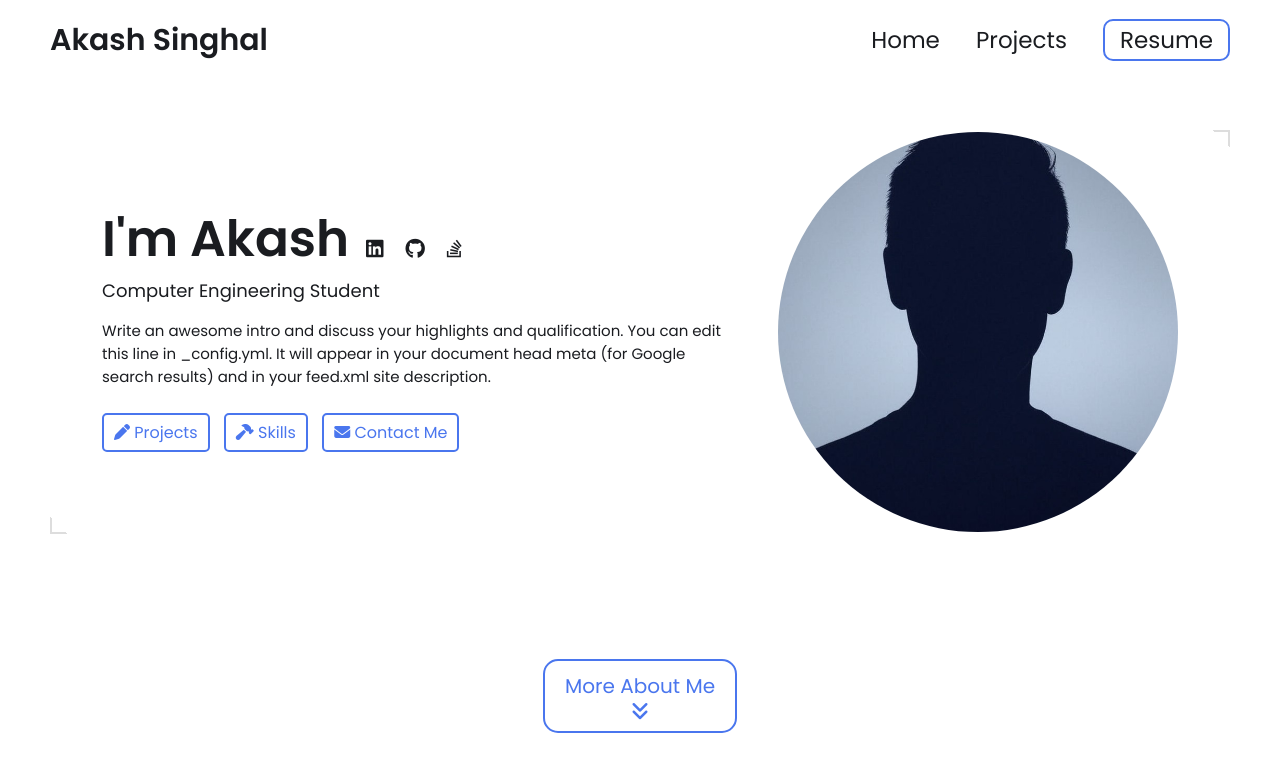
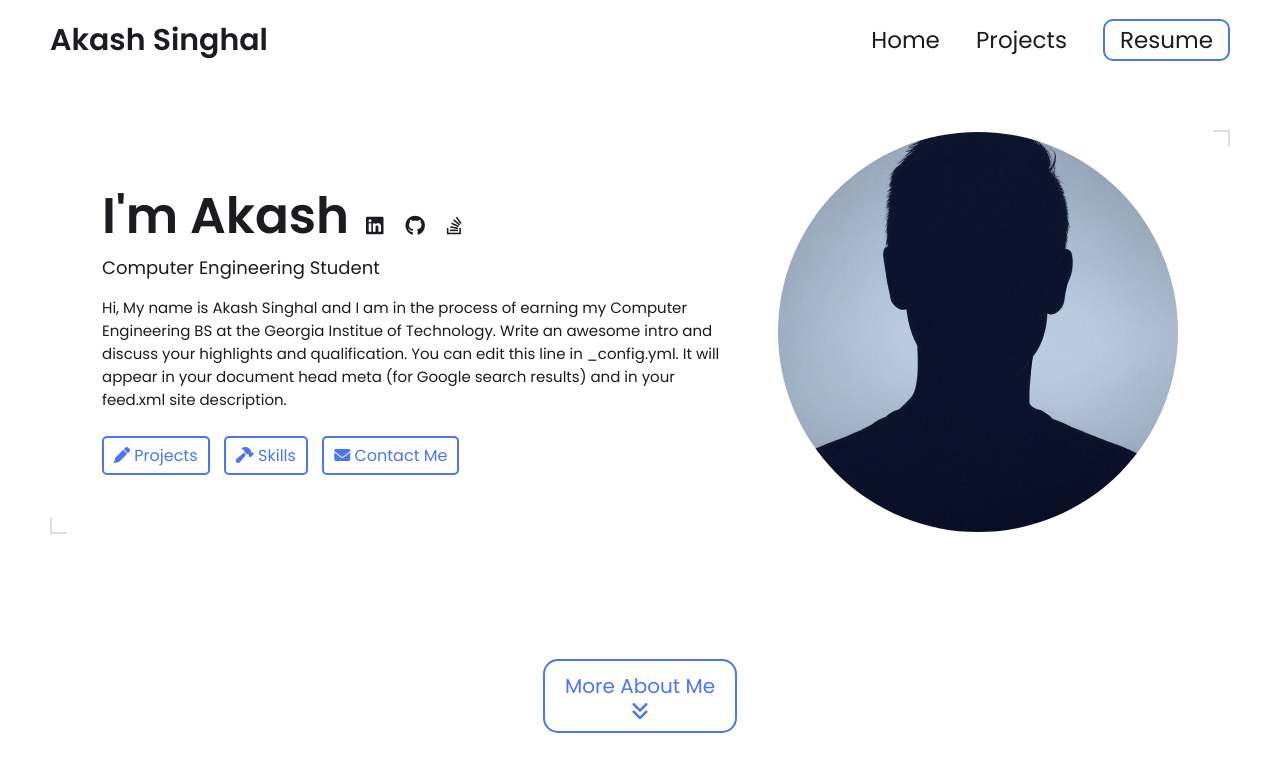
Before and after one commit to TheAkashSinghal/TheAkashSinghal.github.io, a Jekyll site: the page built from index.html, in a window 1280 px wide and 900 px high. Shown: the top 772 px of the window. Built offline with Jekyll 4.4.1, drawn with Linux system fonts in a browser that asks for light colours.

Commit message:
Update _config.yml

```diff
--- a/_config.yml
+++ b/_config.yml
@@ -15,6 +15,7 @@ title: Akash Singhal's Portfolio # This is what shows up in the tab of the brows
 name: Akash Singhal
 headline: Computer Engineering Student
 description: >- # dont remove this line. this will ignore all new lines until the next section
+  Hi, My name is Akash Singhal and I am in the process of earning my Computer Engineering BS at the Georgia Institue of Technology.
   Write an awesome intro and discuss your highlights and qualification. You can edit this
   line in _config.yml. It will appear in your document head meta (for
   Google search results) and in your feed.xml site description.
```
